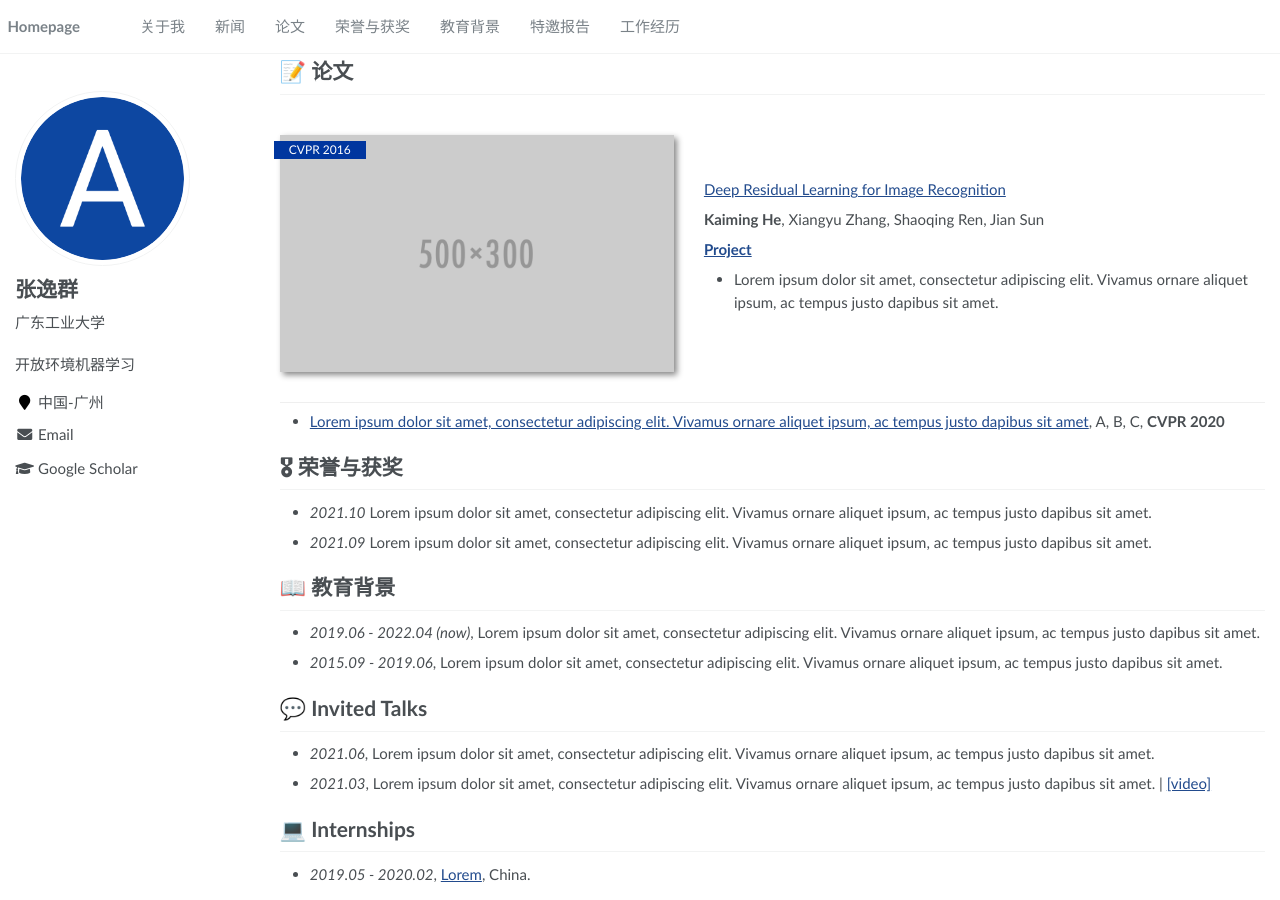
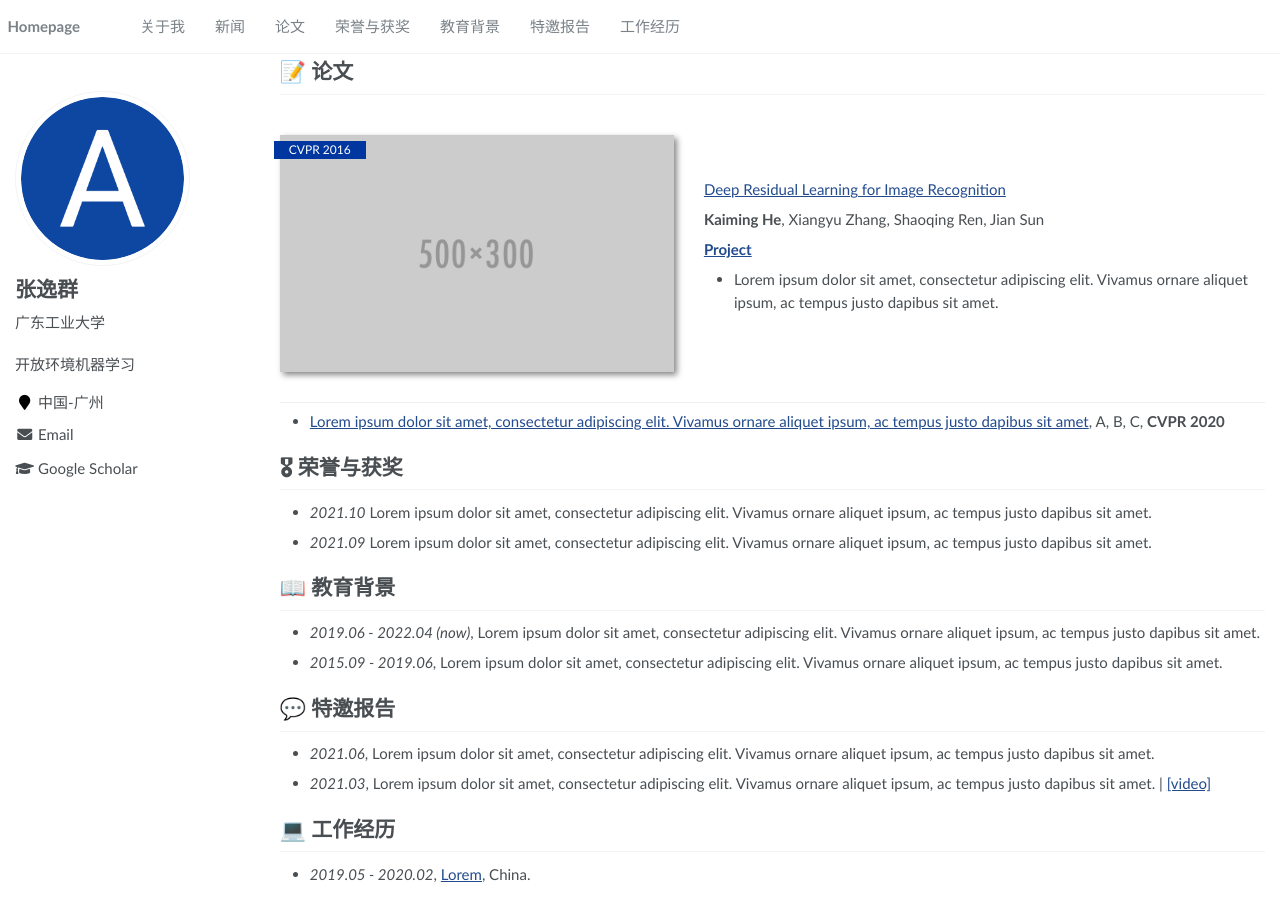
Before and after one commit to yqzhang-Zz/zh, a Jekyll site: the page built from _pages/about.md, in a window 1280 px wide and 900 px high, scrolled down 589 px. Built offline with Jekyll 4.4.1, drawn with Linux system fonts in a browser that asks for light colours.

Commit message:
Update about.md

```diff
--- a/_pages/about.md
+++ b/_pages/about.md
@@ -30,9 +30,12 @@ redirect_from:
 My research interest includes neural machine translation and computer vision. I have published more than 100 papers at the top international AI conferences with total <a href='https://scholar.google.com/citations?user=DhtAFkwAAAAJ'>google scholar citations <strong><span id='total_cit'>260000+</span></strong></a> (You can also use google scholar badge <a href='https://scholar.google.com/citations?user=DhtAFkwAAAAJ'><img src="https://img.shields.io/endpoint?url={{ url | url_encode }}&logo=Google%20Scholar&labelColor=f6f6f6&color=9cf&style=flat&label=citations"></a>).
 
 <span id="news"></span>
+
 # 🔥 新闻
 - *2022.02*: &nbsp;🎉🎉 Lorem ipsum dolor sit amet, consectetur adipiscing elit. Vivamus ornare aliquet ipsum, ac tempus justo dapibus sit amet.
 - *2022.02*: &nbsp;🎉🎉 Lorem ipsum dolor sit amet, consectetur adipiscing elit. Vivamus ornare aliquet ipsum, ac tempus justo dapibus sit amet.
+
+<span id="publications"></span>
 
 # 📝 论文
 
@@ -50,17 +53,25 @@ My research interest includes neural machine translation and computer vision. I
 
 - [Lorem ipsum dolor sit amet, consectetur adipiscing elit. Vivamus ornare aliquet ipsum, ac tempus justo dapibus sit amet](https://github.com), A, B, C, **CVPR 2020**
 
+<span id="news"></span>
+
 # 🎖 荣誉与获奖
 - *2021.10* Lorem ipsum dolor sit amet, consectetur adipiscing elit. Vivamus ornare aliquet ipsum, ac tempus justo dapibus sit amet.
 - *2021.09* Lorem ipsum dolor sit amet, consectetur adipiscing elit. Vivamus ornare aliquet ipsum, ac tempus justo dapibus sit amet.
+
+<span id="news"></span>
 
 # 📖 教育背景
 - *2019.06 - 2022.04 (now)*, Lorem ipsum dolor sit amet, consectetur adipiscing elit. Vivamus ornare aliquet ipsum, ac tempus justo dapibus sit amet.
 - *2015.09 - 2019.06*, Lorem ipsum dolor sit amet, consectetur adipiscing elit. Vivamus ornare aliquet ipsum, ac tempus justo dapibus sit amet.
 
-# 💬 Invited Talks
+<span id="news"></span>
+
+# 💬 特邀报告
 - *2021.06*, Lorem ipsum dolor sit amet, consectetur adipiscing elit. Vivamus ornare aliquet ipsum, ac tempus justo dapibus sit amet.
 - *2021.03*, Lorem ipsum dolor sit amet, consectetur adipiscing elit. Vivamus ornare aliquet ipsum, ac tempus justo dapibus sit amet.  \| [\[video\]](https://github.com/)
 
-# 💻 Internships
+<span id="news"></span>
+
+# 💻 工作经历
 - *2019.05 - 2020.02*, [Lorem](https://github.com/), China.
```
